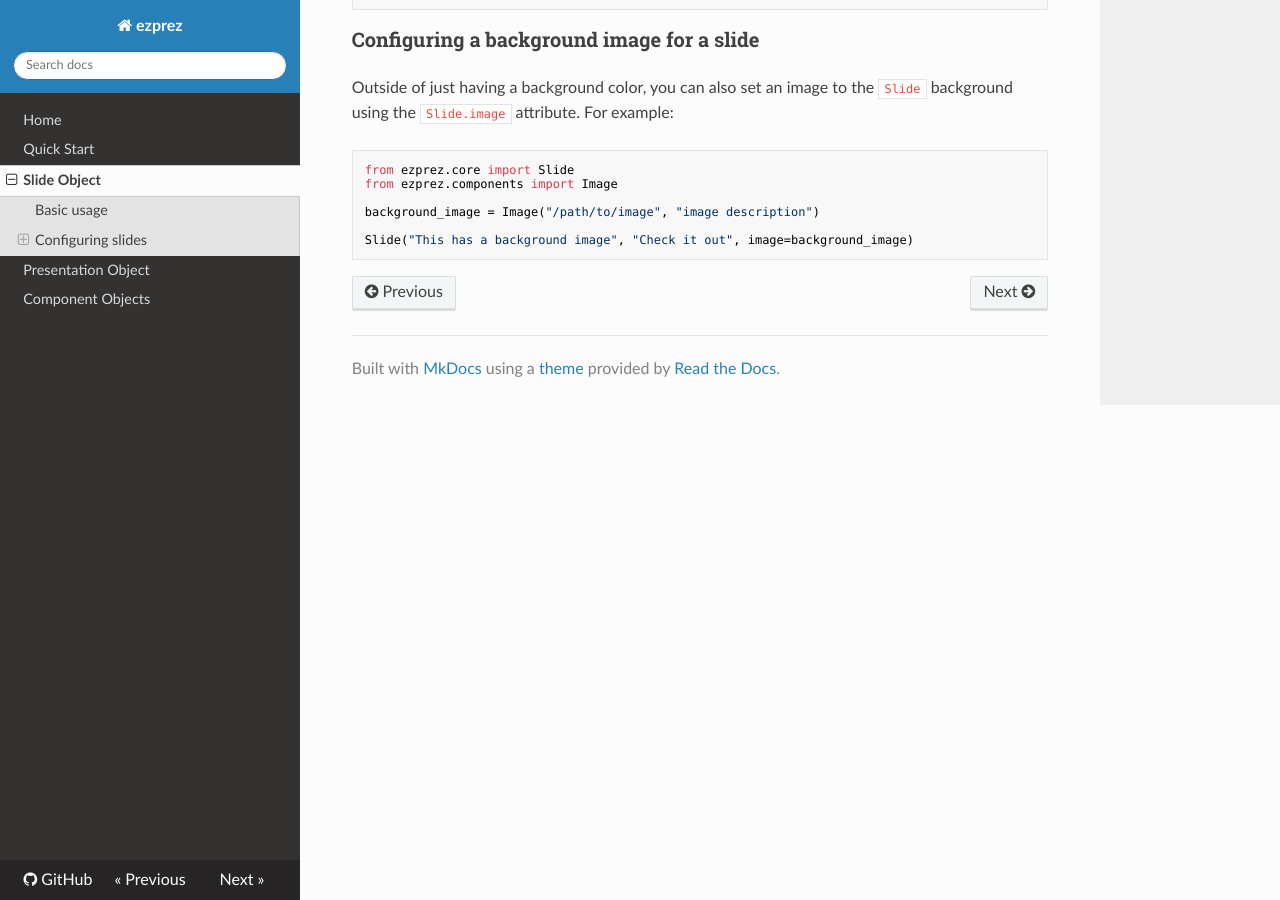
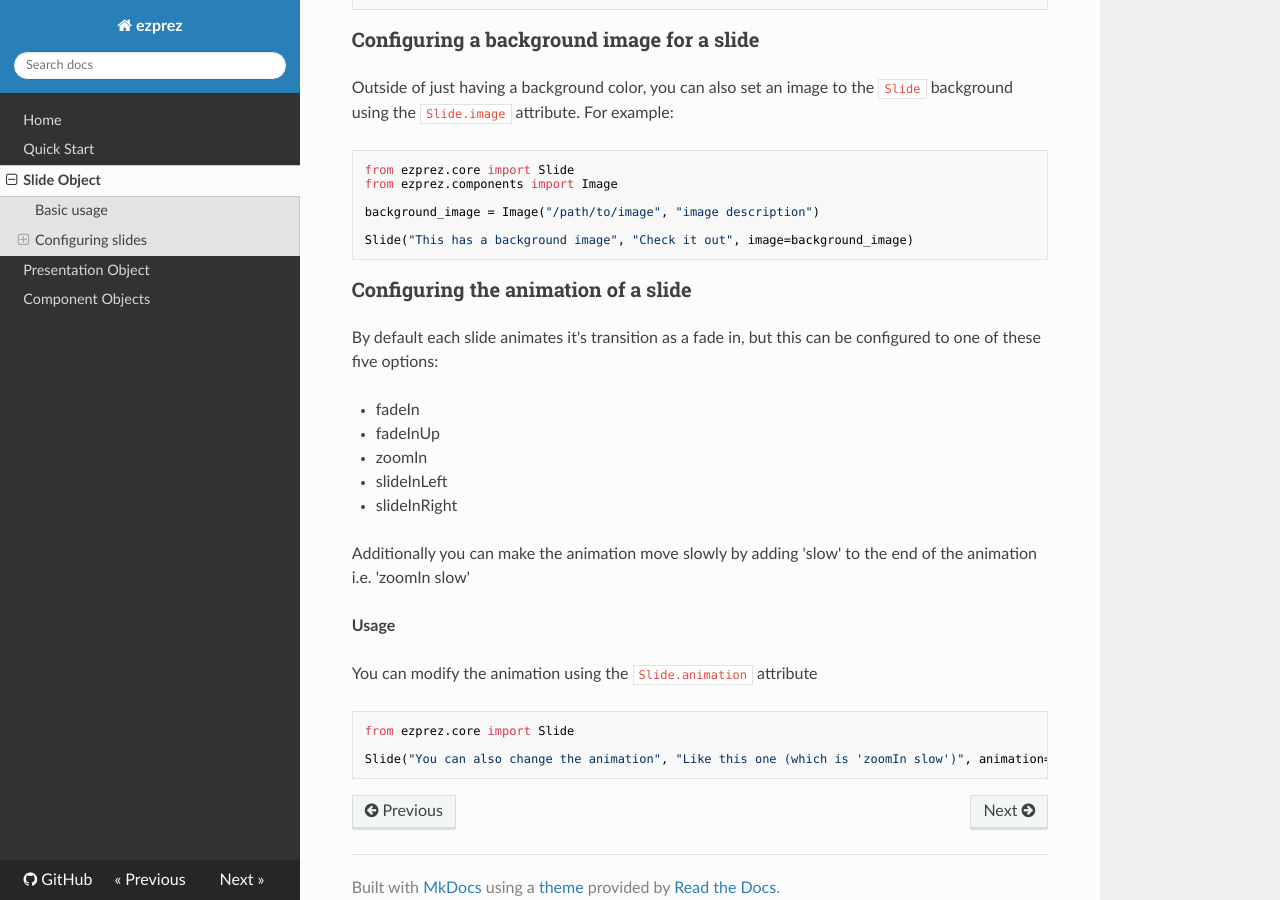
Before and after one commit to Descent098/ezprez, an MkDocs documentation site: the page built from docs/slide.md, in a window 1280 px wide and 900 px high, scrolled down 1706 px. Built offline with MkDocs 1.6.1, drawn with Linux system fonts in a browser that asks for light colours; nearby versions of some CDN libraries.

Commit message:
Added browser styling and animations

````diff
--- a/docs/slide.md
+++ b/docs/slide.md
@@ -85,3 +85,25 @@ background_image = Image("/path/to/image", "image description")
 
 Slide("This has a background image", "Check it out", image=background_image)
 ```
+
+### Configuring the animation of a slide
+
+By default each slide animates it's transition as a fade in, but this can be configured to one of these five options:
+
+- fadeIn
+- fadeInUp
+- zoomIn
+- slideInLeft
+- slideInRight
+
+Additionally you can make the animation move slowly by adding 'slow' to the end of the animation i.e. 'zoomIn slow'
+
+**Usage**
+
+You can modify the animation using the ```Slide.animation``` attribute
+
+```python
+from ezprez.core import Slide
+
+Slide("You can also change the animation", "Like this one (which is 'zoomIn slow')", animation="zoomIn slow")
+```
````
Also changed, not shown: docs/components.md (+7 -1 lines), 2 other files.
